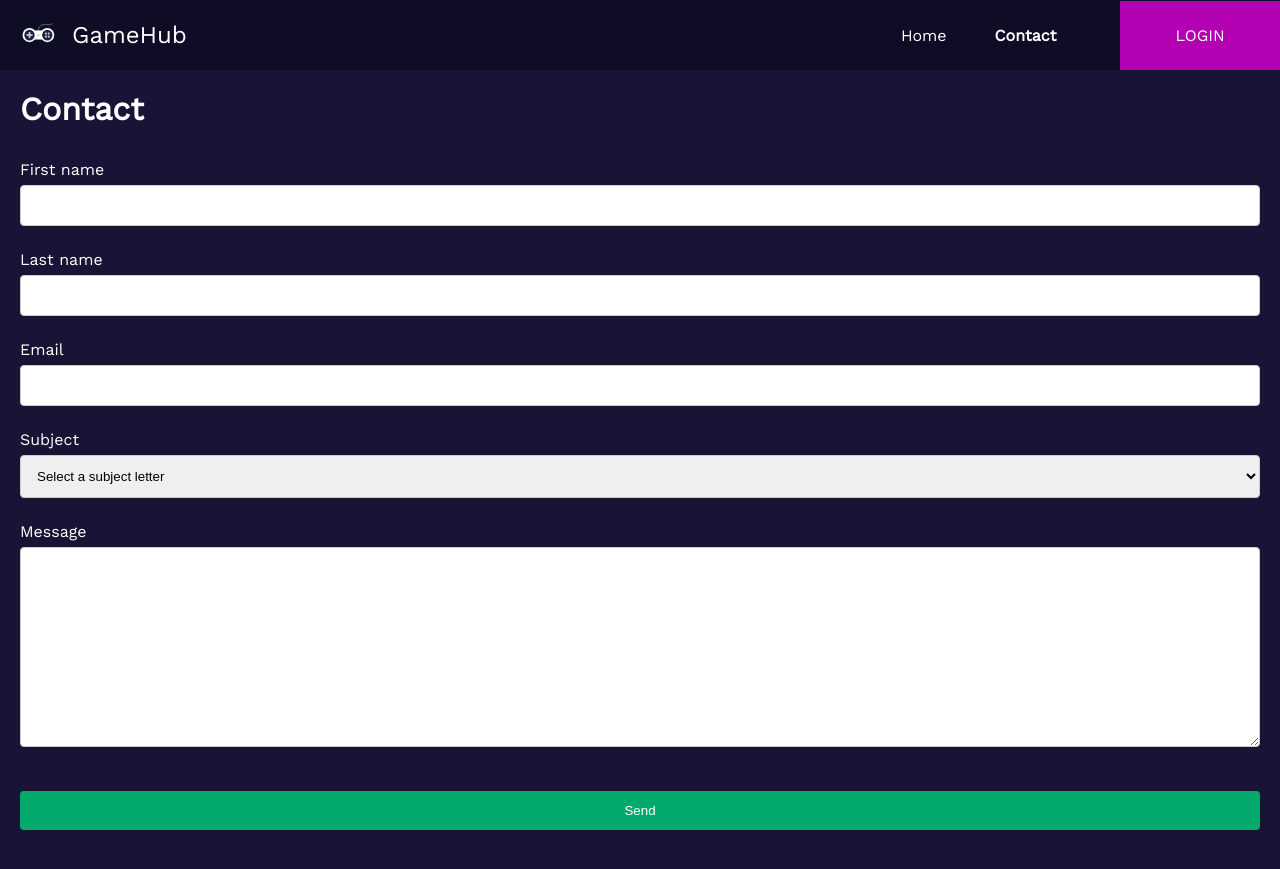
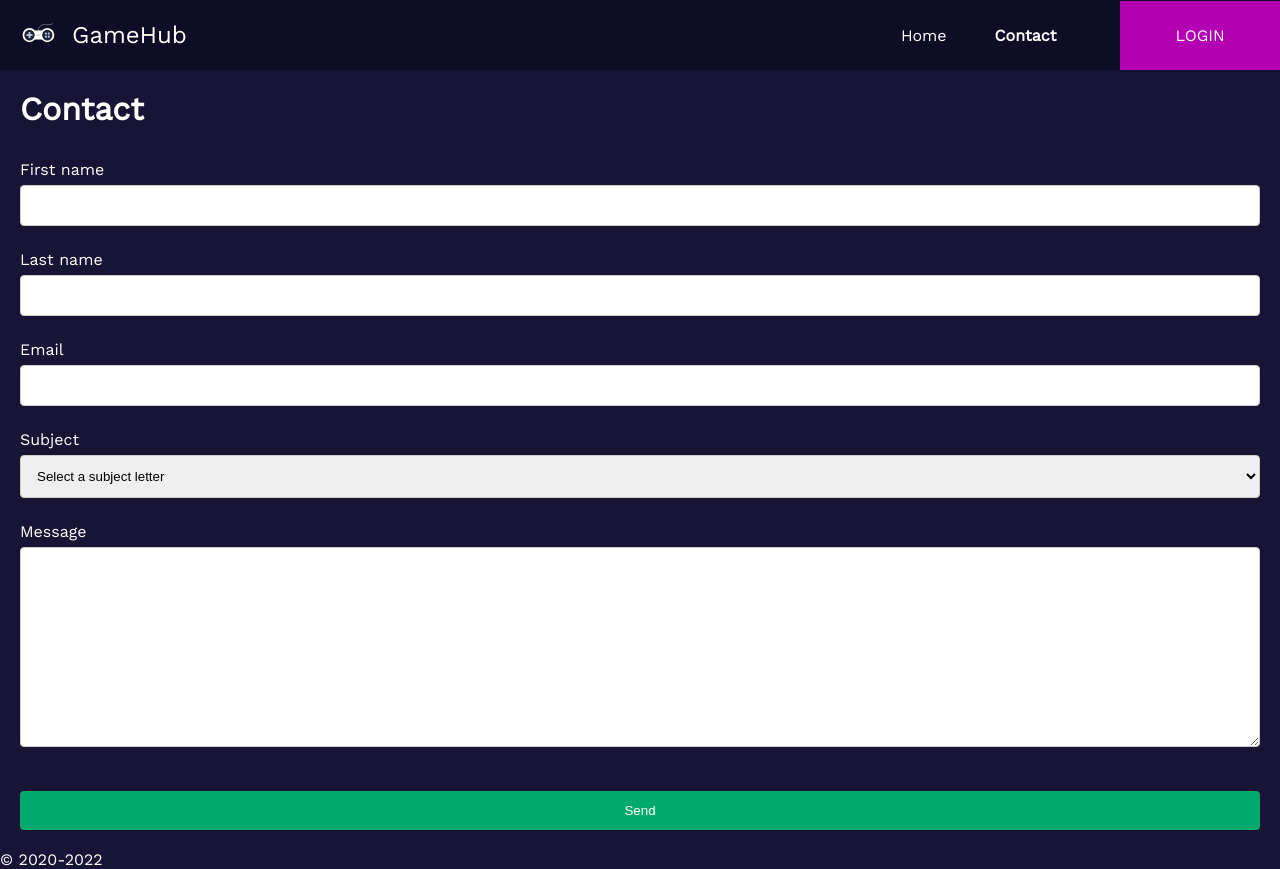
Before and after one commit to lunadragon06/gamehub, a React (Create React App) app: page /contact in a window 1280 px wide. Built offline with nearby package versions, Linux system fonts and the light colour scheme.

Commit message:
Update App.js

```diff
--- a/src/App.js
+++ b/src/App.js
@@ -26,6 +26,7 @@ function App() {
         <Route path="/admin" element={<Admin />} />
       </Routes>
       </div>
+      <footer>© 2020-2022</footer>
     </Router>
     </AuthProvider>
   );
```
